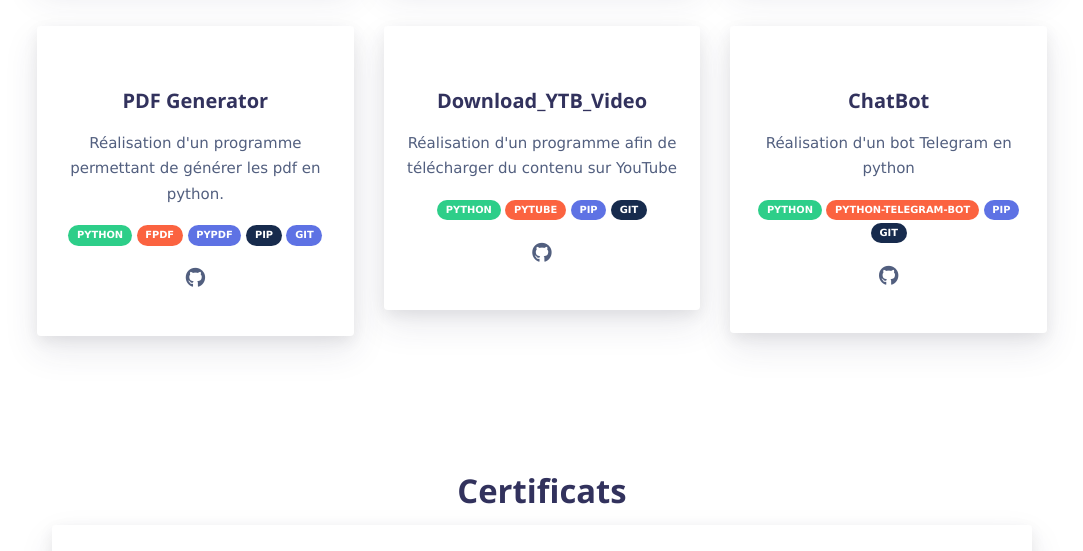
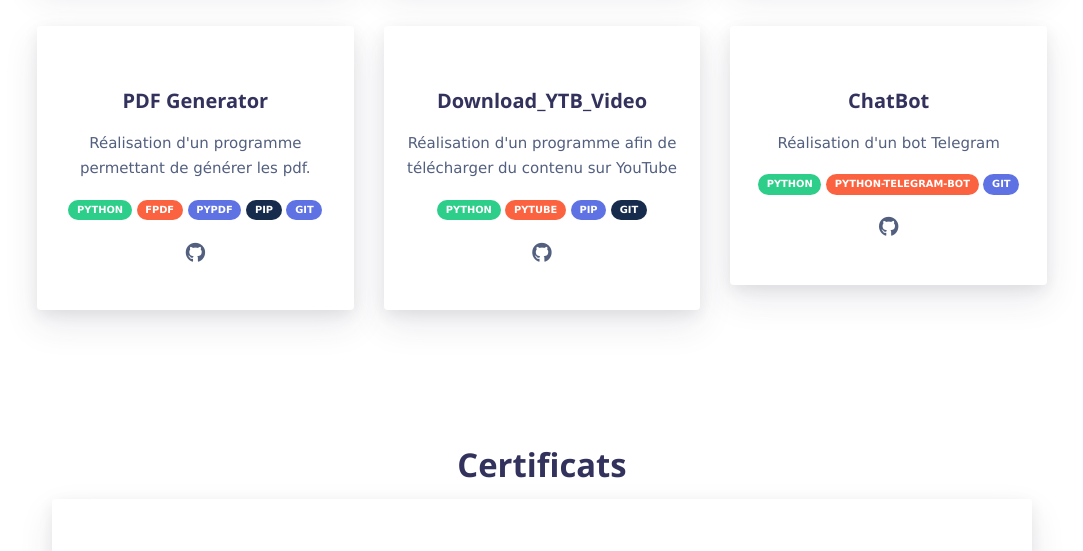
Before and after one commit to samtoch3/samtoch3.github.io, a plain HTML site: page index.html in a window 1280 px wide. Shown: the part 7340-7891 px from the top of the page, without its empty margins (98-1181 px from the left). Drawn offline with nearby package versions, Linux system fonts and the light colour scheme.

Commit message:
Update index.html

```diff
--- a/index.html
+++ b/index.html
@@ -1235,7 +1235,7 @@
                                     <div class="card-body py-5 text-center">
                                         <h4 class="font-weight-bold my-3">PDF Generator</h4>
                                         <p class="grey-text">
-                                            Réalisation d'un programme permettant de générer les pdf en python.
+                                            Réalisation d'un programme permettant de générer les pdf.
                                         </p>
                                         <ul class="list-unstyled mb-0">
                                             <span class="badge badge-pill badge-success">Python</span>
@@ -1278,13 +1278,12 @@
                                     <div class="card-body py-5 text-center">
                                         <h4 class="font-weight-bold my-3">ChatBot</h4>
                                         <p class="grey-text">
-                                            Réalisation d'un bot Telegram en python
+                                            Réalisation d'un bot Telegram
                                         </p>
                                         <ul class="list-unstyled mb-0">
                                             <span class="badge badge-pill badge-success">Python</span>
                                             <span class="badge badge-pill badge-warning">python-telegram-bot</span>
-                                            <span class="badge badge-pill badge-primary">pip</span>
-                                            <span class="badge badge-pill badge-default">Git</span><br/><br/>
+                                            <span class="badge badge-pill badge-primary">Git</span><br/><br/>
                                             <!-- github link -->
                                             <a class="p-2 fa-lg" href="https://github.com/samtoch3/ChatBot" target="_blank">
                                                 <i class="fab fa-github"></i>
```
